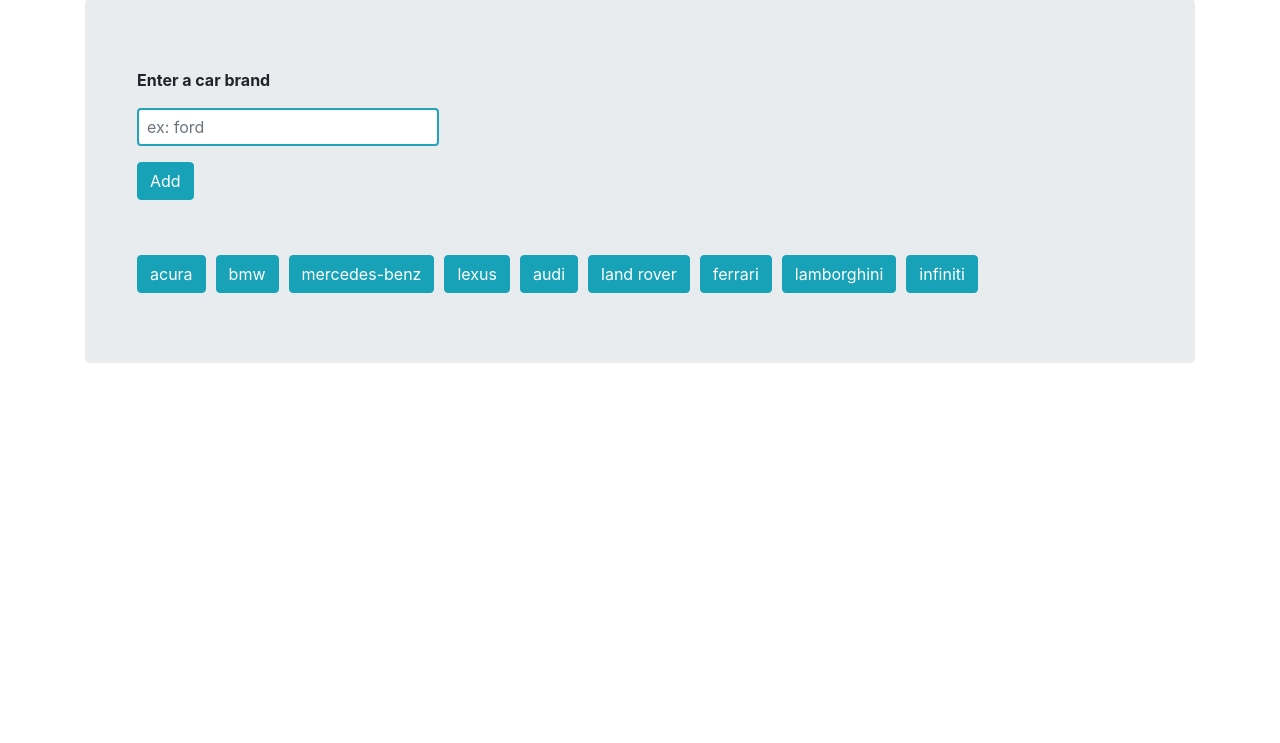
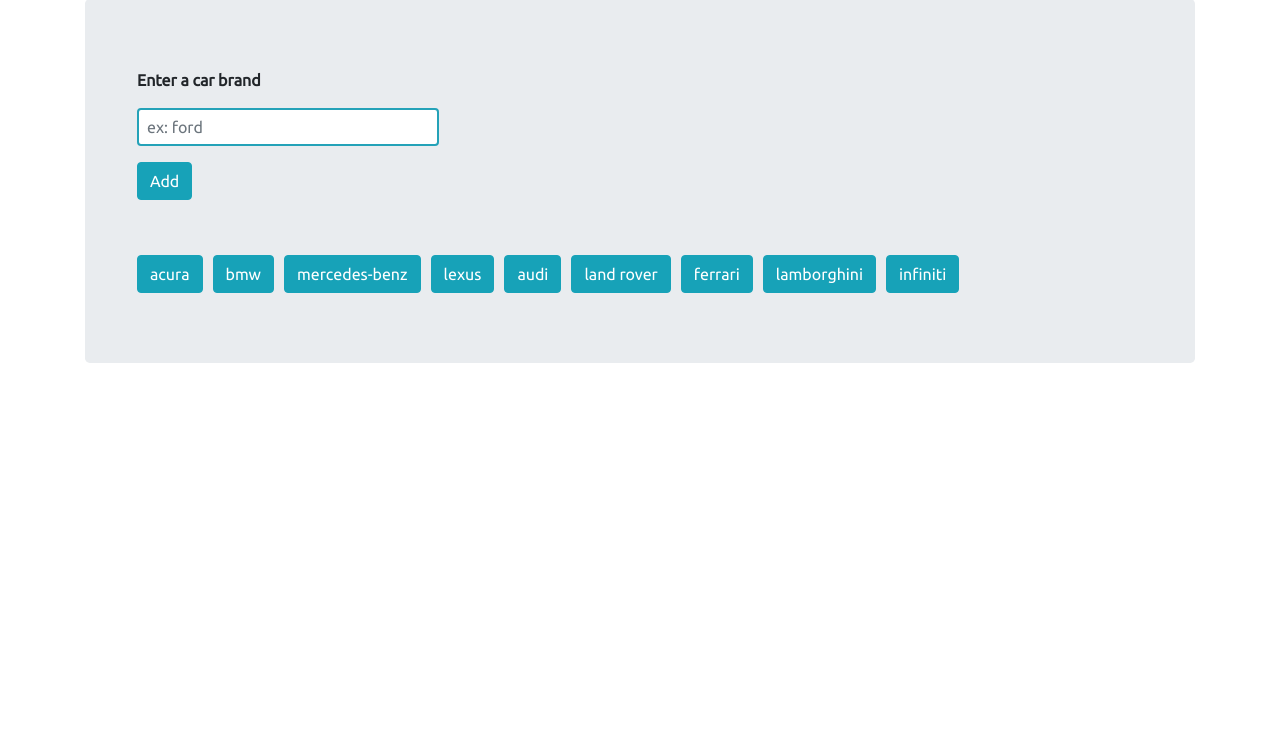
Before and after one commit to zdman135/GifTastic, a plain HTML site: page index.html in a window 1280 px wide. Shown: the part 57-800 px from the top of the page. Drawn offline with nearby package versions, Linux system fonts and the light colour scheme.

Commit message:
added font style

```diff
--- a/assets/css/style.css
+++ b/assets/css/style.css
@@ -1,3 +1,7 @@
+html, body {
+    font-family: 'Ubuntu', sans-serif;
+}
+
 .pictures {
     display: flex;
     flex-wrap: wrap;
--- a/index.html
+++ b/index.html
@@ -3,6 +3,7 @@
   <head>
     <meta name="viewport" content="width=device-width, initial-scale=1, shrink-to-fit=no">
     <title>The Giftastic App</title>
+    <link href="https://fonts.googleapis.com/css?family=Ubuntu" rel="stylesheet">
     <link rel="stylesheet" type="text/css" href="assets/css/reset.css">
     <link rel="stylesheet" href="https://stackpath.bootstrapcdn.com/bootstrap/4.1.3/css/bootstrap.min.css" integrity="sha384-MCw98/SFnGE8fJT3GXwEOngsV7Zt27NXFoaoApmYm81iuXoPkFOJwJ8ERdknLPMO" crossorigin="anonymous">
     <link rel="stylesheet" type="text/css" href="assets/css/style.css">
```
